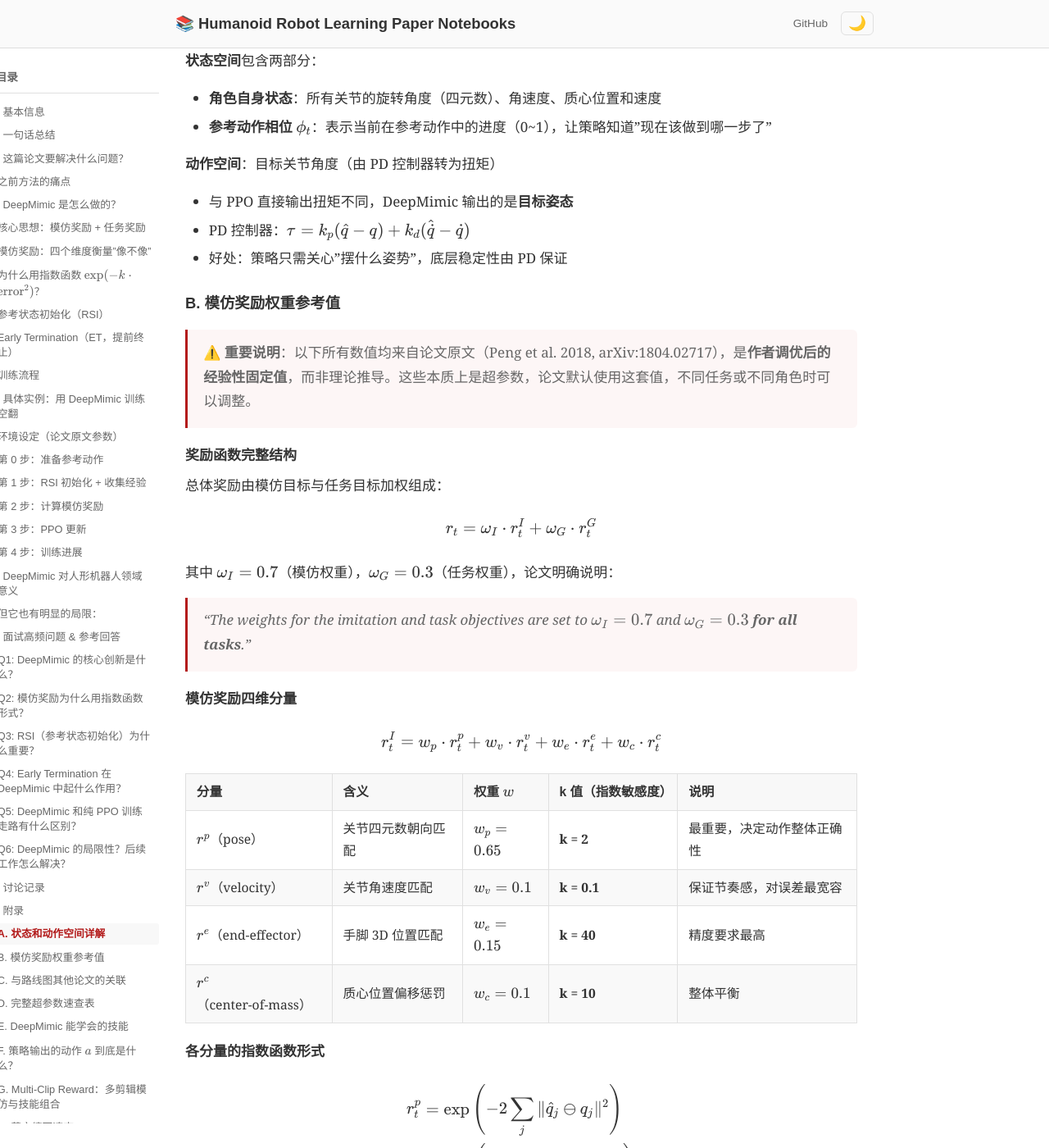
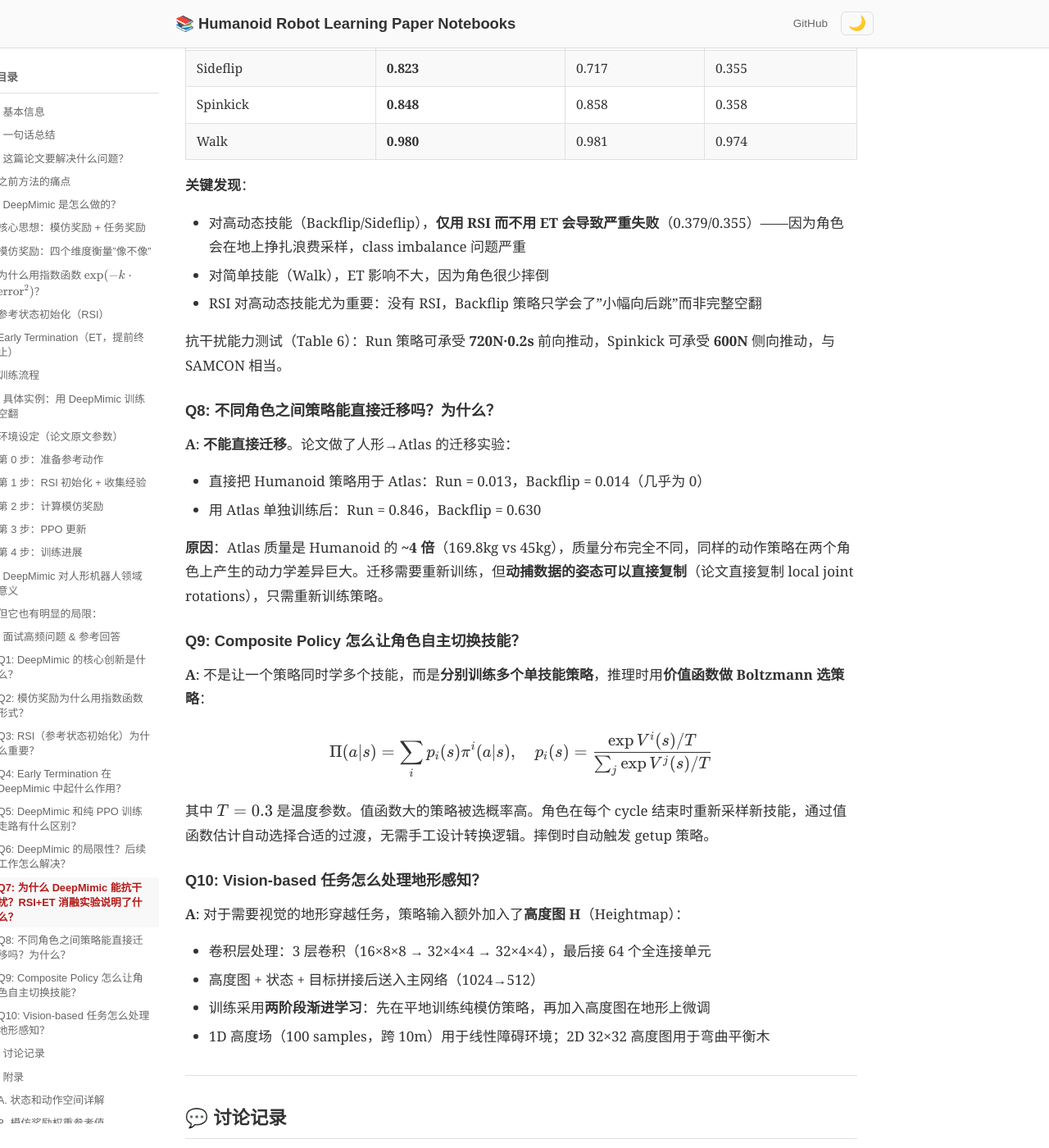
Before and after one commit to ImChong/Humanoid_Robot_Learning_Paper_Notebooks, a Jekyll site: the page built from papers/01_Foundational_RL/DeepMimic_Example-Guided_Deep_RL_of_Physics-Based_Character_Skills/DeepMimic_Example-Guided_Deep_RL_of_Physics-Based_Character_Skills.md, in a window 1280 px wide and 1400 px high, scrolled down 11287 px. Shown: the whole window at 82% size. Built offline with Jekyll 4.4.1, drawn with Linux system fonts in a browser that asks for light colours; some of the changed text lies outside the part shown.

Commit message:
docs: 补充 DeepMimic 面试高频问题 Q6-Q10（消融实验/角色迁移/Composite Policy/Vision-based）

```diff
--- a/papers/01_Foundational_RL/DeepMimic_Example-Guided_Deep_RL_of_Physics-Based_Character_Skills/DeepMimic_Example-Guided_Deep_RL_of_Physics-Based_Character_Skills.md
+++ b/papers/01_Foundational_RL/DeepMimic_Example-Guided_Deep_RL_of_Physics-Based_Character_Skills/DeepMimic_Example-Guided_Deep_RL_of_Physics-Based_Character_Skills.md
@@ -358,6 +358,51 @@ DeepMimic 是**运动模仿学习**的开山之作，几乎所有后续的机器
 - **一策略一动作** → AMP/ASE 引入风格学习和技能嵌入，一个策略学多个技能
 - **精确帧匹配** → AMP 用对抗学习匹配运动分布而非逐帧对比
 - **不能泛化** → PHC 引入通用运动跟踪框架
+- **Phase 变量线性限制** → Phase 变量随时间线性推进，无法自适应调整动作节奏 → 限制了扰动恢复的自然性
+- **多 Clip 规模受限** → Multi-clip reward 适合相似类型的动作混搭（如多种走路），混合差异大的动作（如 sideflip + frontflip）会导致策略只模仿部分 clip → 需用 Composite Policy 解决
+- **PD 增益需手动调整** → 不同角色 morphology 需要不同 PD 控制器参数
+
+### Q7: 为什么 DeepMimic 能抗干扰？RSI+ET 消融实验说明了什么？
+**A**:
+论文做了完整的消融实验（Section 10.4），证明 RSI 和 ET 都是关键组件：
+
+| 技能 | RSI + ET | 仅 ET | 仅 RSI |
+|------|---------|-------|--------|
+| Backflip | **0.791** | 0.730 | 0.379 |
+| Sideflip | **0.823** | 0.717 | 0.355 |
+| Spinkick | **0.848** | 0.858 | 0.358 |
+| Walk | **0.980** | 0.981 | 0.974 |
+
+**关键发现**：
+- 对高动态技能（Backflip/Sideflip），**仅用 RSI 而不用 ET 会导致严重失败**（0.379/0.355）——因为角色会在地上挣扎浪费采样，class imbalance 问题严重
+- 对简单技能（Walk），ET 影响不大，因为角色很少摔倒
+- RSI 对高动态技能尤为重要：没有 RSI，Backflip 策略只学会了"小幅向后跳"而非完整空翻
+
+抗干扰能力测试（Table 6）：Run 策略可承受 **720N·0.2s** 前向推动，Spinkick 可承受 **600N** 侧向推动，与 SAMCON 相当。
+
+### Q8: 不同角色之间策略能直接迁移吗？为什么？
+**A**:
+**不能直接迁移**。论文做了人形→Atlas 的迁移实验：
+- 直接把 Humanoid 策略用于 Atlas：Run = 0.013，Backflip = 0.014（几乎为 0）
+- 用 Atlas 单独训练后：Run = 0.846，Backflip = 0.630
+
+**原因**：Atlas 质量是 Humanoid 的 **~4 倍**（169.8kg vs 45kg），质量分布完全不同，同样的动作策略在两个角色上产生的动力学差异巨大。迁移需要重新训练，但**动捕数据的姿态可以直接复制**（论文直接复制 local joint rotations），只需重新训练策略。
+
+### Q9: Composite Policy 怎么让角色自主切换技能？
+**A**:
+不是让一个策略同时学多个技能，而是**分别训练多个单技能策略**，推理时用**价值函数做 Boltzmann 选策略**：
+
+$$\Pi(a|s) = \sum_i p_i(s) \pi^i(a|s), \quad p_i(s) = \frac{\exp V^i(s)/T}{\sum_j \exp V^j(s)/T}$$
+
+其中 $T=0.3$ 是温度参数。值函数大的策略被选概率高。角色在每个 cycle 结束时重新采样新技能，通过值函数估计自动选择合适的过渡，无需手工设计转换逻辑。摔倒时自动触发 getup 策略。
+
+### Q10: Vision-based 任务怎么处理地形感知？
+**A**:
+对于需要视觉的地形穿越任务，策略输入额外加入了**高度图 H**（Heightmap）：
+- 卷积层处理：3 层卷积（16×8×8 → 32×4×4 → 32×4×4），最后接 64 个全连接单元
+- 高度图 + 状态 + 目标拼接后送入主网络（1024→512）
+- 训练采用**两阶段渐进学习**：先在平地训练纯模仿策略，再加入高度图在地形上微调
+- 1D 高度场（100 samples，跨 10m）用于线性障碍环境；2D 32×32 高度图用于弯曲平衡木
 
 ---
 
```
